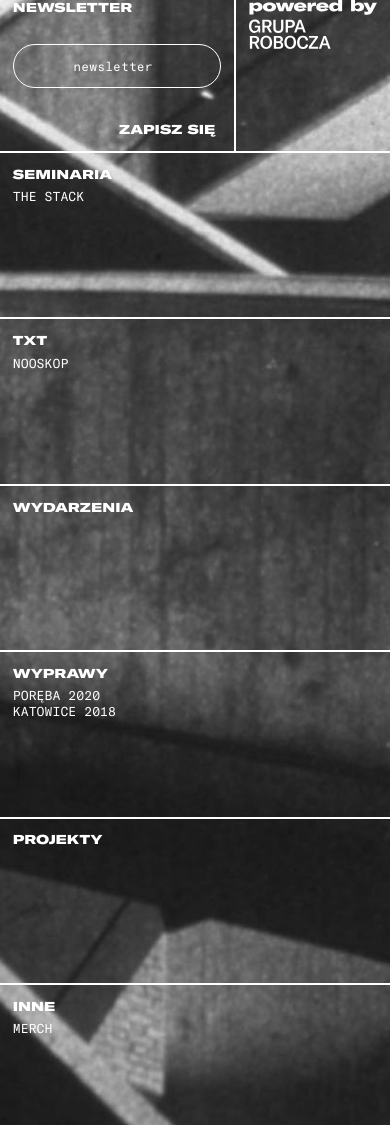
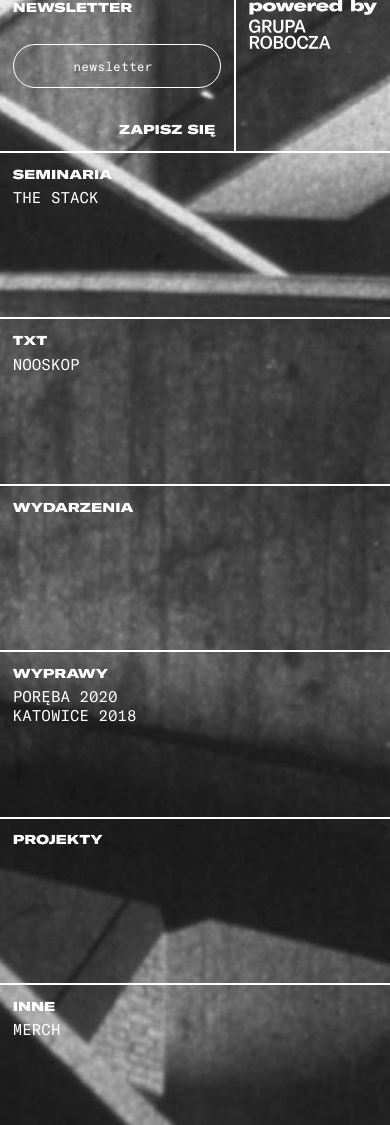
Before and after one commit to Studio-Widok/minimum-viable-utopia, a PHP site: page / in a window 390 px wide. Shown: the part 693-1818 px from the top of the page. Run offline with PHP 8.4, Linux system fonts and the light colour scheme; style sheets or scripts are compiled from the project's sources.

Commit message:
increased link-text font-size on mobile

```diff
--- a/src/scss/main.scss
+++ b/src/scss/main.scss
@@ -125,6 +125,10 @@ body {
           grid-column: 1 / 4;
           border-left: none;
         }
+
+        .link-text {
+          font-size: 1.2em;
+        }
       }
 
       @media (max-width: 450px) {
```
